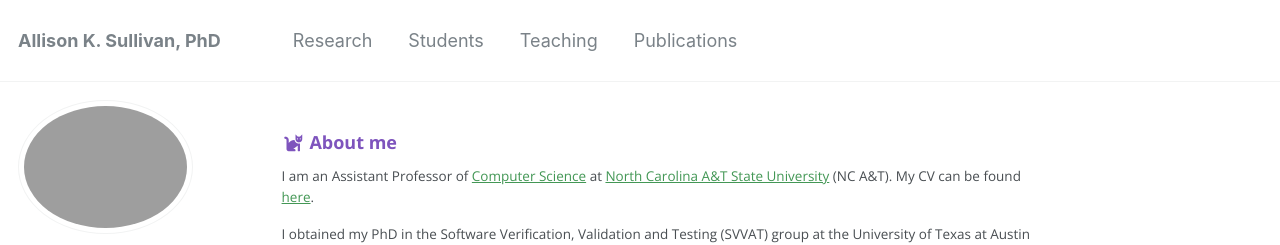
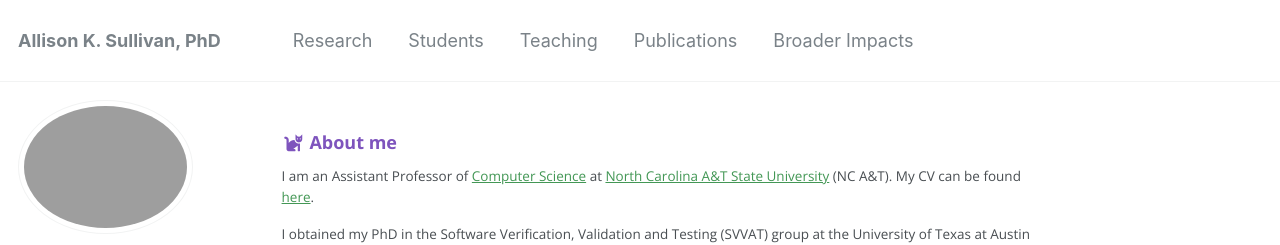
Before and after one commit to Allisonius/allisonius.github.io, a Jekyll site: the page built from _pages/about.md, in a window 1280 px wide and 1353 px high. Shown: the top 245 px of the window. Built offline with Jekyll 4.4.1, drawn with Linux system fonts in a browser that asks for light colours; some web fonts are replaced.

Commit message:
Update navigation.yml

```diff
--- a/_data/navigation.yml
+++ b/_data/navigation.yml
@@ -11,3 +11,6 @@ main:
 
   - title: "Publications"
     url: /publications/
+
+  - title: "Broader Impacts"
+    url: /impacts/
```
